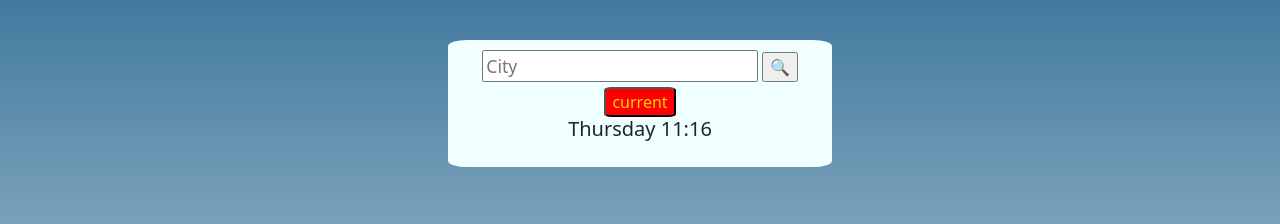
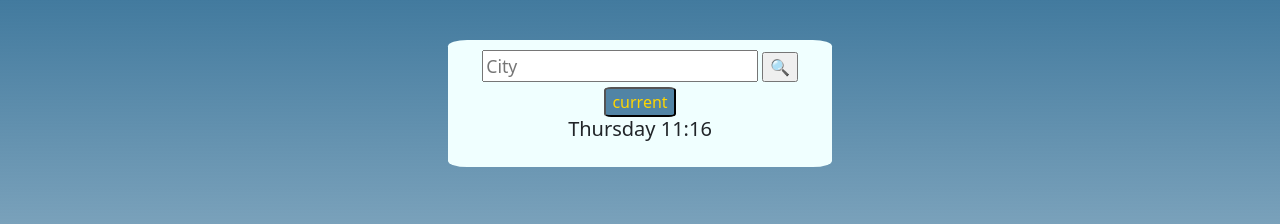
Before and after one commit to Oksana-Sydorenko/my-awsome-app, a plain HTML site: page index.html in a window 1280 px wide. Shown: the top 224 px of the page. Drawn offline with nearby package versions, Linux system fonts and the light colour scheme.

Commit message:
Update index.css

```diff
--- a/index.css
+++ b/index.css
@@ -27,8 +27,8 @@ body {
     margin-top: 5px;
     border-radius: 10%;
     color: #FFD600;
-    /* background-color: #5184A5; */
-    background-color: red;
+    background-color: #5184A5;
+
 }
 
 header {
```
